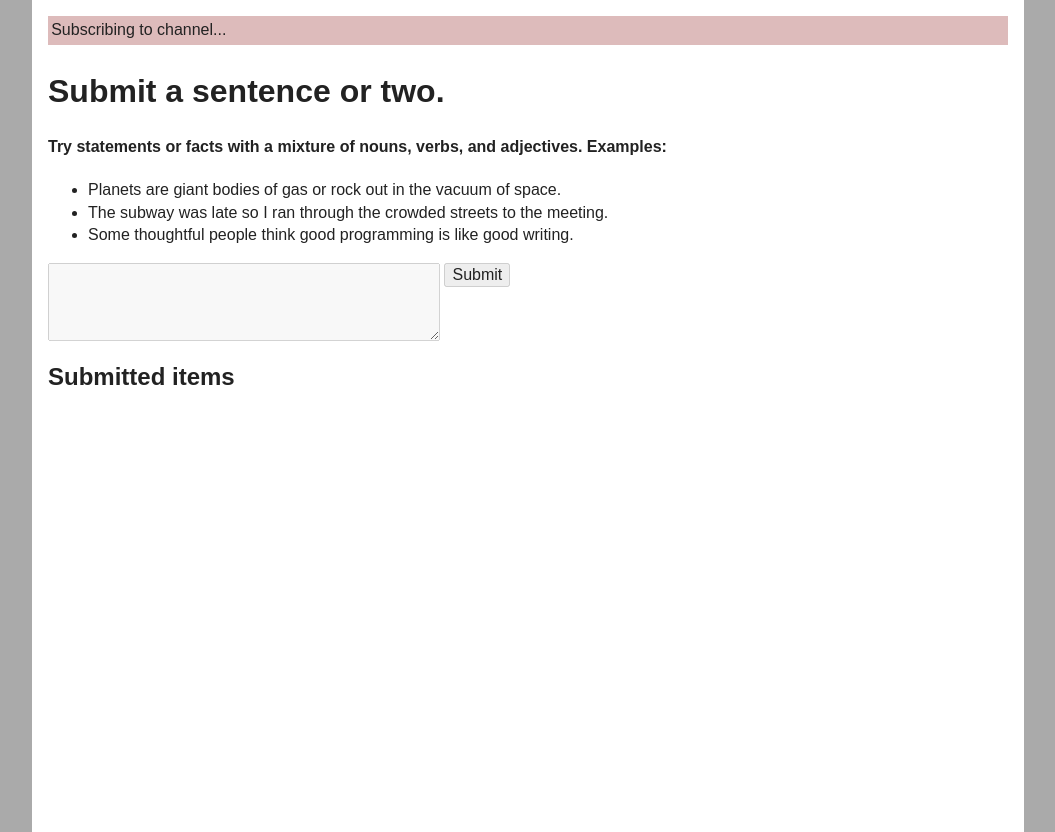
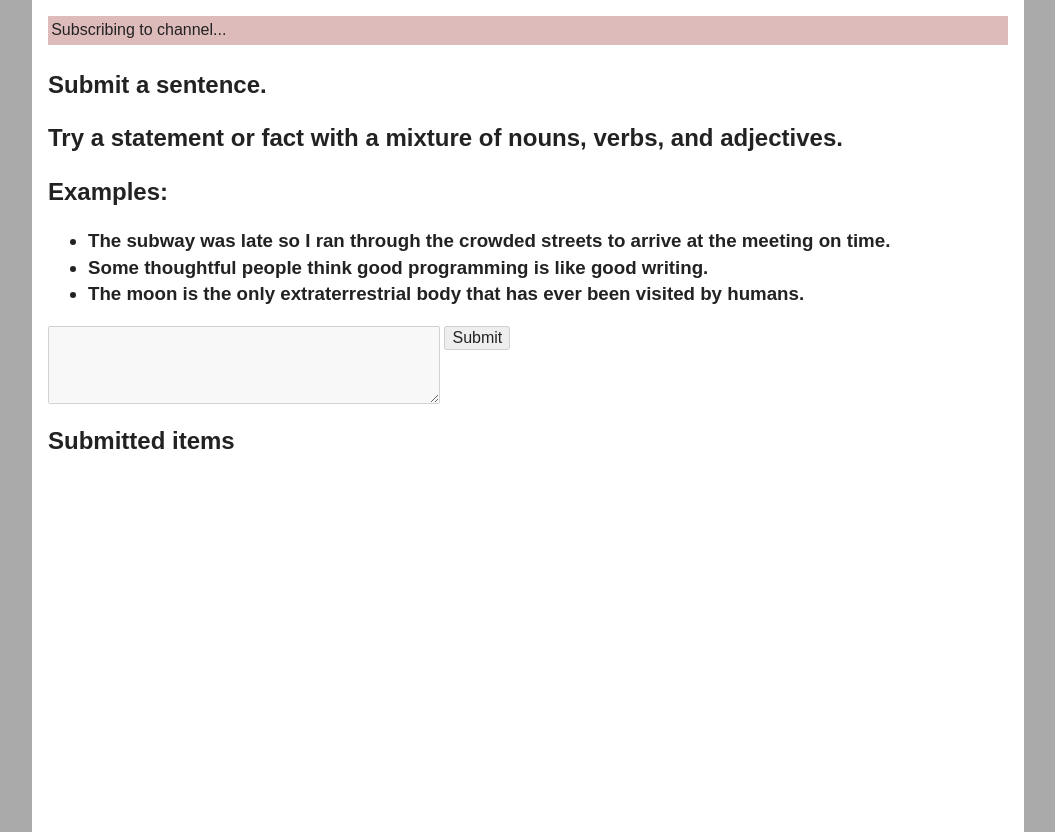
Before and after one commit to sandinmyjoints/visularity, a Flask app: template visularity/templates/submit_text.html in a window 1280 px wide. Shown: the whole page, without its empty margins (112-1167 px from the left). Run offline with Flask 2, Linux system fonts and the light colour scheme; the template is opened without the code that fills it, so the values that code supplies are empty; parts of the project's set-up code (start-up, migrations or seed data) failed here and were passed over.

Commit message:
Updated requirements. Improved instructions on submit text page. Hid refresh button on visualization screen (only needed for debugging).

```diff
--- a/setup.py
+++ b/setup.py
@@ -4,7 +4,8 @@ setup(
     version = "0.1.0",
     packages = find_packages(),
 
-    install_requires = ['gensim>=0.8', 'scipy>=0.10.1', 'hookbox>=0.3.4dev', 'Flask>=0.8'],
+    install_requires = ['gensim>=0.8', 'scipy>=0.10.1', 'hookbox>=0.3.4dev', 'Flask>=0.8', 'scikit-learn>=0.10'
+    'requests>=0.11.1'],
 
     author = "William John Bert",
     author_email = "william.bert@gmail.com",
--- a/visularity/templates/submit_text.html
+++ b/visularity/templates/submit_text.html
@@ -17,13 +17,15 @@
 
     <div class="content">
 
-        <h1>Submit a sentence or two.</h1>
-        <h4>Try statements or facts with a mixture of nouns, verbs, and adjectives. Examples:</h4>
-        <ul>
-            <li>Planets are giant bodies of gas or rock out in the vacuum of space.</li>
-            <li>The subway was late so I ran through the crowded streets to the meeting.</li>
+        <h2>Submit a sentence.</h2>
+        <h2>Try a statement or fact with a mixture of nouns, verbs, and adjectives.</h2>
+        <h2>Examples:</h2>
+        <h3><ul>
+            <li>The subway was late so I ran through the crowded streets to arrive at the meeting on time.</li>
             <li>Some thoughtful people think good programming is like good writing.</li>
+            <li>The moon is the only extraterrestrial body that has ever been visited by humans.</li>
         </ul>
+        </h3>
         <form action="" method="GET">
             <!--<label for="id_text">Submit a sentence or two.</label>-->
             <textarea rows="4" cols="40" id="id_text" name="text" disabled="disabled"></textarea>
--- a/visularity/templates/visualize.html
+++ b/visularity/templates/visualize.html
@@ -23,7 +23,7 @@
         <div class="banner">&raquo; Visit <span class="highlight">{{ server_address }}</span> to submit text.</div>
         {% endif %}
 
-        <button id="refresh">Refresh</button>
+        <!--<button id="refresh">Refresh</button>-->
 
         <h1>Similarity Scores</h1>
 
```
